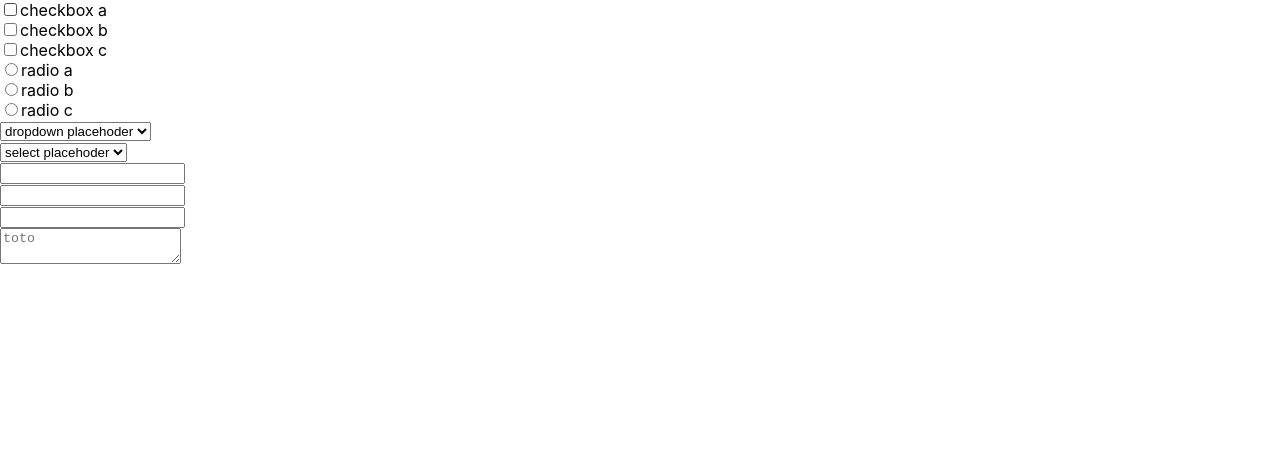
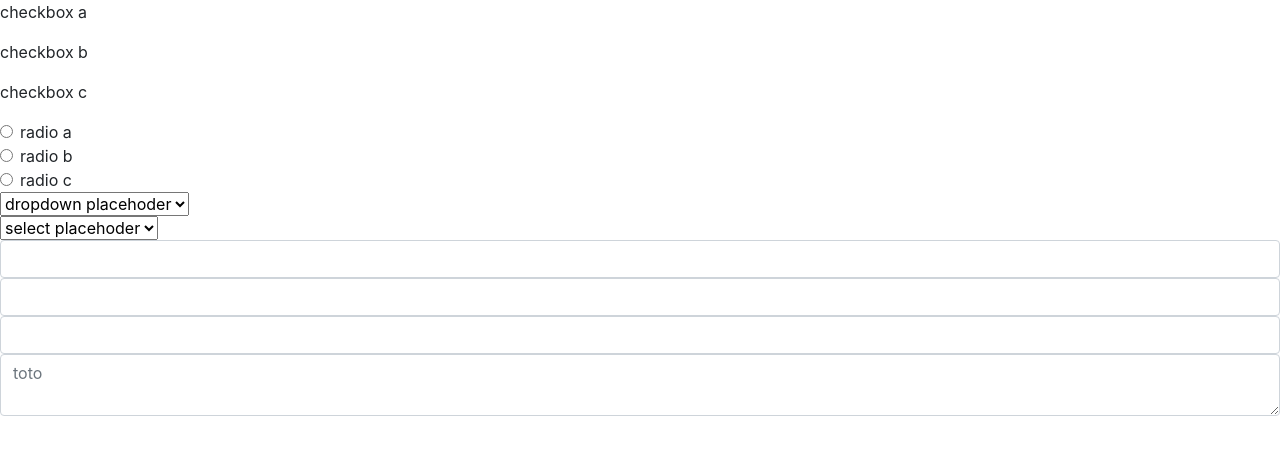
Before and after one commit to viococo/react-form-builder, a React (Create React App) app in the folder application/: page / in a window 1280 px wide. Shown: the top 454 px of the page. Built offline with nearby package versions, Linux system fonts and the light colour scheme.

Commit message:
add boostrap on FormBuilder, FieldRadio, FieldCheckbox, FieldText

```diff
--- a/application/package.json
+++ b/application/package.json
@@ -15,9 +15,12 @@
     "@types/node": "^12.12.25",
     "@types/react": "^16.9.17",
     "@types/react-dom": "^16.9.4",
+    "@types/reactstrap": "^8.4.1",
+    "bootstrap": "^4.4.1",
     "react": "^16.12.0",
     "react-dom": "^16.12.0",
     "react-scripts": "3.3.0",
+    "reactstrap": "^8.4.0",
     "typescript": "^3.7.5"
   },
   "scripts": {
--- a/application/src/components/FormBuilder.tsx
+++ b/application/src/components/FormBuilder.tsx
@@ -1,11 +1,12 @@
-import React, { ComponentType } from "react";
+import React, { ComponentType, ComponentProps } from "react";
+import { Form } from "reactstrap";
+import "bootstrap/dist/css/bootstrap.min.css";
 
 // Import default inputs
 import { FieldCheckbox } from "./Inputs/FieldCheckbox";
 import { FieldDropdown, IOptions } from "./Inputs/FieldDropdown";
 import { FieldRadio } from "./Inputs/FieldRadio";
 import { FieldText } from "./Inputs/FieldText";
-import { FieldTextarea } from "./Inputs/FieldTextarea";
 
 /**
  * TYPES
@@ -19,7 +20,7 @@ interface IFormBuilderInput {
 interface Iinputs {
   [key: string]: ComponentType<any>;
 }
-interface IFormBuilder {
+interface IFormBuilder extends Omit<ComponentProps<typeof Form>, "onChange"> {
   inputs: { [key: string]: IFormBuilderInput };
   values: { [name: string]: string };
   onChange: Function;
@@ -39,7 +40,7 @@ const inputsComponentsDefault: Iinputs = {
   radio: FieldRadio,
   select: FieldDropdown,
   text: FieldText,
-  textarea: FieldTextarea
+  textarea: FieldText
 };
 
 /**
@@ -57,7 +58,7 @@ export const FormBuilder = ({
   const allInputComponents = { ...inputsComponentsDefault, ...components };
 
   return (
-    <form {...props}>
+    <Form {...props}>
       {Object.entries(inputs).map(([key, input]) => {
         const { type, ...props } = input;
         const Component = allInputComponents[type];
@@ -84,6 +85,6 @@ export const FormBuilder = ({
           </div>
         );
       })}
-    </form>
+    </Form>
   );
 };
--- a/application/src/components/Inputs/FieldCheckbox.tsx
+++ b/application/src/components/Inputs/FieldCheckbox.tsx
@@ -1,12 +1,14 @@
-import React from "react";
+import React, { ComponentProps } from "react";
+import { FormGroup, Label, Input } from "reactstrap";
+
 import { IOptions } from "./FieldDropdown";
 
 /**
  * TYPES
  **/
-type Ivalues = Array<string>;
-interface IFieldCheckbox {
-  value: Ivalues;
+interface IFieldCheckbox
+  extends Omit<ComponentProps<typeof Input>, "onChange"> {
+  value: Array<string>;
   options?: IOptions;
   onChange: Function;
 }
@@ -15,6 +17,7 @@ interface IFieldCheckbox {
  * COMPONENT
  **/
 export const FieldCheckbox = ({
+  className,
   value: currentValues = [],
   options,
   onChange: onChangeProps,
@@ -33,12 +36,12 @@ export const FieldCheckbox = ({
   };
 
   return (
-    <div>
+    <div {...{ className }}>
       {Object.entries(options).map(([value, { text }]) => {
         return (
-          <div {...{ key: value }}>
-            <label>
-              <input
+          <FormGroup {...{ key: value }}>
+            <Label check>
+              <Input
                 {...{
                   value,
                   onChange,
@@ -47,8 +50,8 @@ export const FieldCheckbox = ({
                 }}
               />
               {text}
-            </label>
-          </div>
+            </Label>
+          </FormGroup>
         );
       })}
     </div>
--- a/application/src/components/Inputs/FieldRadio.tsx
+++ b/application/src/components/Inputs/FieldRadio.tsx
@@ -1,22 +1,25 @@
-import React from "react";
+import React, { ComponentProps } from "react";
+import { FormGroup, Label, Input } from "reactstrap";
+
 import { IOptions } from "./FieldDropdown";
 
 /**
  * TYPES
  **/
-interface IFieldRadio {
+interface IFieldRadio extends Omit<ComponentProps<typeof Input>, "onChange"> {
   value: string;
+  onChange: Function;
   options?: IOptions;
-  onChange: Function;
 }
 
 /**
  * COMPONENT
  **/
 export const FieldRadio = ({
+  className,
+  onChange: onChangeProps,
+  options,
   value: currentValue,
-  options,
-  onChange: onChangeProps,
   ...props
 }: IFieldRadio) => {
   if (!options) throw new Error("Options is missing");
@@ -25,12 +28,12 @@ export const FieldRadio = ({
     onChangeProps(e, { value: e.target.value });
 
   return (
-    <div>
+    <div {...{ className }}>
       {Object.entries(options).map(([value, { text }]) => {
         return (
-          <div {...{ key: value }}>
-            <label>
-              <input
+          <FormGroup check {...{ key: value }}>
+            <Label check>
+              <Input
                 {...{
                   value,
                   onChange,
@@ -39,8 +42,8 @@ export const FieldRadio = ({
                 }}
               />
               {text}
-            </label>
-          </div>
+            </Label>
+          </FormGroup>
         );
       })}
     </div>
--- a/application/src/components/Inputs/FieldText.tsx
+++ b/application/src/components/Inputs/FieldText.tsx
@@ -1,10 +1,10 @@
-import React from "react";
+import React, { ComponentProps } from "react";
+import { Input } from "reactstrap";
 
 /**
  * TYPES
  **/
-interface IFieldText {
-  value: string;
+interface IFieldText extends Omit<ComponentProps<typeof Input>, "onChange"> {
   onChange: Function;
 }
 
@@ -19,5 +19,5 @@ export const FieldText = ({
   const onChange = (e: React.ChangeEvent<HTMLInputElement>) =>
     onChangeProps(e, { value: e.target.value });
 
-  return <input {...{ onChange, value, ...props }} />;
+  return <Input {...{ onChange, value, ...props }} />;
 };
--- a/application/src/components/Inputs/FieldTextarea.tsx
+++ /dev/null
@@ -1,23 +0,0 @@
-import React from "react";
-
-/**
- * TYPES
- **/
-interface IFieldTextarea {
-  value: string;
-  onChange: Function;
-}
-
-/**
- * COMPONENT
- **/
-export const FieldTextarea = ({
-  value,
-  onChange: onChangeProps,
-  ...props
-}: IFieldTextarea) => {
-  const onChange = (e: React.ChangeEvent<HTMLTextAreaElement>) =>
-    onChangeProps(e, { value: e.target.value });
-
-  return <textarea {...{ onChange, ...props }}>{value}</textarea>;
-};
--- a/application/src/components/Inputs/index.js
+++ b/application/src/components/Inputs/index.js
@@ -2,4 +2,3 @@ export * from "./FieldCheckbox.tsx";
 export * from "./FieldDropdown.tsx";
 export * from "./FieldRadio.tsx";
 export * from "./FieldText.tsx";
-export * from "./FieldTextarea.tsx";
```
Also changed, not shown: 1 other file (tests, documents, lock files or other folders).
